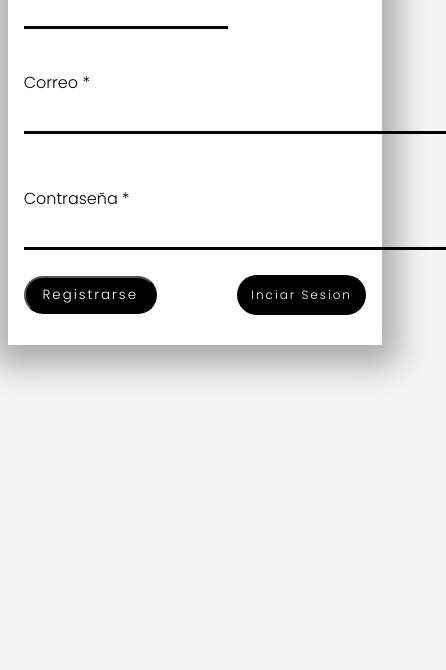
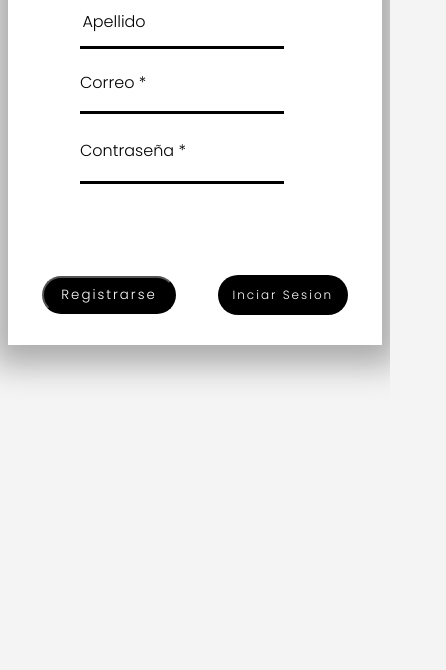
Before and after one commit to Josee-cmd/TO-DO, a website: page View/sign-up.html in a window 390 px wide. Shown: the part 174-844 px from the top of the page, 446 px wide, since content can reach past the window. Drawn offline with Linux system fonts and the light colour scheme.

Commit message:
Front page sign-up

```diff
--- a/Sass/--Sign-up.scss
+++ b/Sass/--Sign-up.scss
@@ -1,12 +1,58 @@
 @use 'MixinFunc';
 @use '_MixinButtons';
-*{
+
+* {
     font-family: 'Poppins', sans-serif;
 
 }
+
 body {
     @include MixinFunc.create-flexbox(center);
     background-color: rgb(244, 244, 244);
+
+    @media (max-width:720px) {
+        .main{
+            display: flex;
+            &__form{
+                position: absolute;
+            }
+
+            .email{
+                position: relative;
+                @include MixinFunc.arreglar-inputs(15em);
+                bottom:1.5em
+            }
+            .pass{
+                position: relative;
+                @include MixinFunc.arreglar-inputs(15em);
+                bottom: 5em;
+            }
+            .spanP{
+                position: relative;
+                bottom: 3em;
+            }
+
+            .ina{
+                position: relative;
+                top: .5em;
+                right: 13.5em;
+            }
+
+            .lastName{
+                position: relative;
+                top: 1.5em;
+            }
+            .n{
+                position: relative;
+                right: 13.6em
+            }
+
+            h1{
+                padding-left: 4.5em
+            }
+        }
+
+    }
 }
 
 .main {
--- a/View/sign-up.html
+++ b/View/sign-up.html
@@ -18,14 +18,14 @@
         <form action="" class="main__form">
             <div class="main__form--inputs">
                 <input name="name" type="text" class="main__form--inputs--action name" autocomplete="off">
-                <label for="name" class="main__form--inputs--action-label-1">
+                <label for="name" class="main__form--inputs--action-label-1 n">
                     <span class="main__form--inputs--action--label--span-1 name">
                         Nombre
                     </span>
                 </label>
                 <input type="text" class="main__form--inputs--action lastName" autocomplete="off">
-                <label class="main__form--inputs--action-label-2">
-                    <span class="main__form--inputs--action--label--span-2">
+                <label class="main__form--inputs--action-label-2 ina">
+                    <span class="main__form--inputs--action--label--span-2 a">
                         Apellido
                     </span>
                 </label>
@@ -39,7 +39,7 @@
                 </label>
                 <input type="password" class="main__form--inputs--div--action pass" id = "pass" autocomplete="off">
                 <label for="name" class="main__form--inputs--div--action-label-2">
-                    <span class="main__form--inputs--action--div--action-label-span-2">
+                    <span class="main__form--inputs--action--div--action-label-span-2 spanP">
                         Contraseña *
                     </span>
                 </label>
```
Also changed, not shown: Css/--Sign-up.css, 1 other file.
